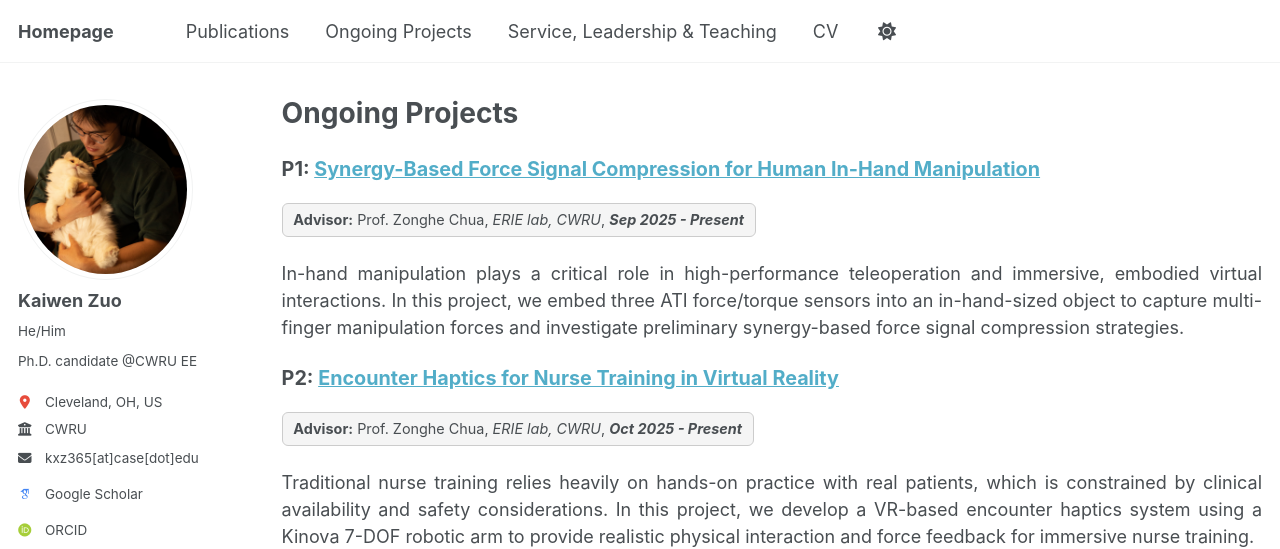
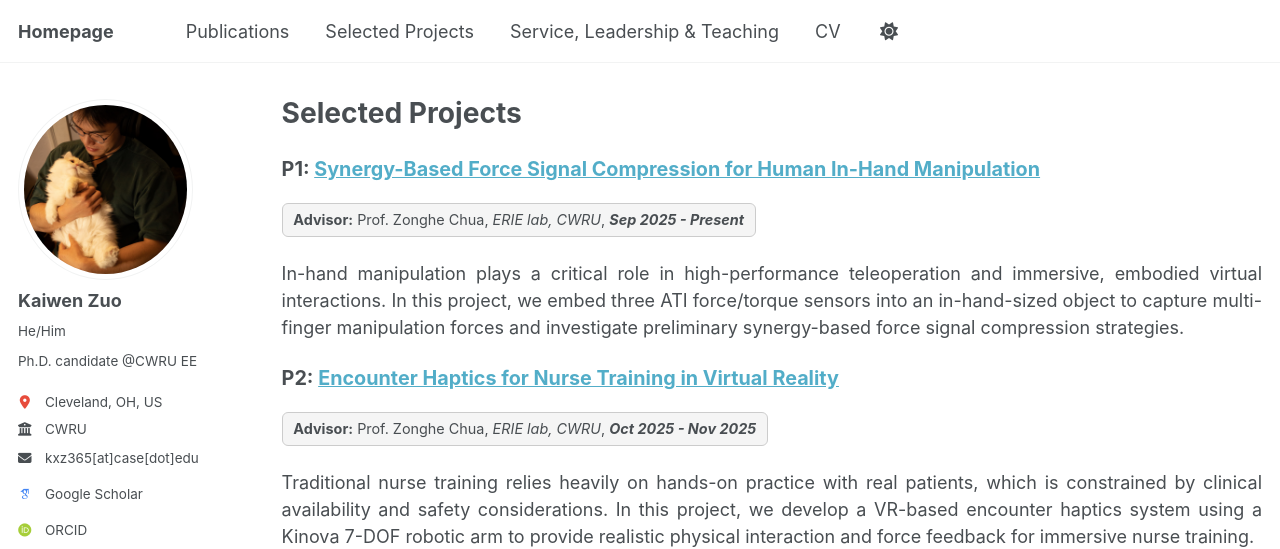
Before and after one commit to Cuberkk/Cuberkk.github.io, a Jekyll site: the page built from _pages/selected_projects.html, in a window 1280 px wide and 1250 px high. Shown: the top 549 px of the window. Built offline with Jekyll 4.4.1, drawn with Linux system fonts in a browser that asks for light colours; some web fonts are replaced; a script that is not in the unit is left out.

Commit message:
update title

```diff
--- a/_data/navigation.yml
+++ b/_data/navigation.yml
@@ -14,7 +14,7 @@ main:
   - title: "Publications"
     url: /#publications_about
 
-  - title: "Ongoing Projects"
+  - title: "Selected Projects"
     url: /selected_projects/
 
   - title: "Service, Leadership & Teaching"
--- a/_pages/selected_projects.html
+++ b/_pages/selected_projects.html
@@ -1,6 +1,6 @@
 ---
 layout: archive
-title: "Ongoing Projects"
+title: "Selected Projects"
 permalink: /selected_projects/
 author_profile: true
 ---
--- a/_selected_projects/encounter_haptics.md
+++ b/_selected_projects/encounter_haptics.md
@@ -6,7 +6,7 @@ excerpt: 'Traditional nurse training relies heavily on hands-on practice with re
 advisor: Prof. Zonghe Chua
 venue: ERIE lab, CWRU
 startdate: 2025-10-27
-enddate: present
+enddate: 2025-11-10
 videourl: '{{ site.baseurl }}/files/encounter_haptics/Encounter.mp4'
 ---
 
```
